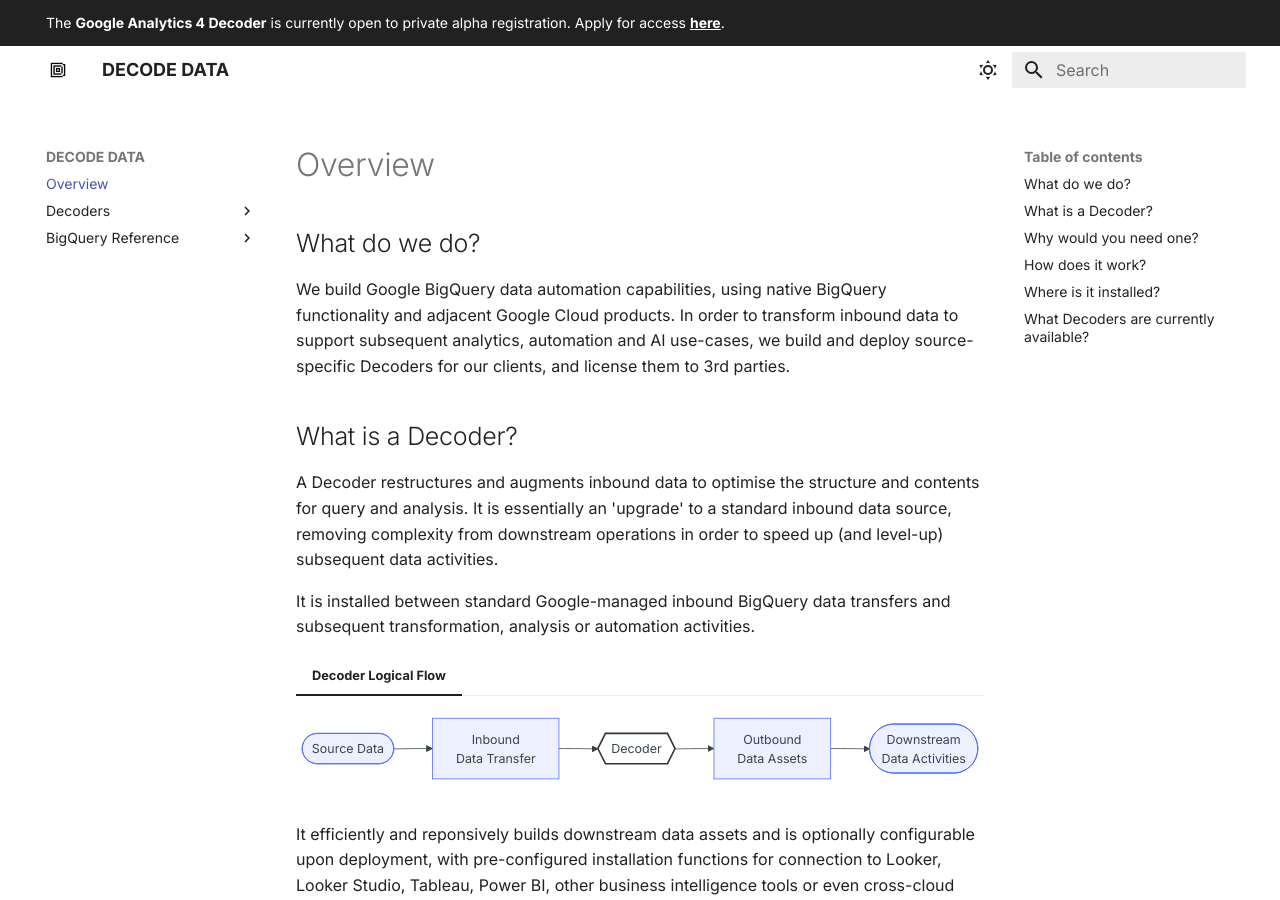
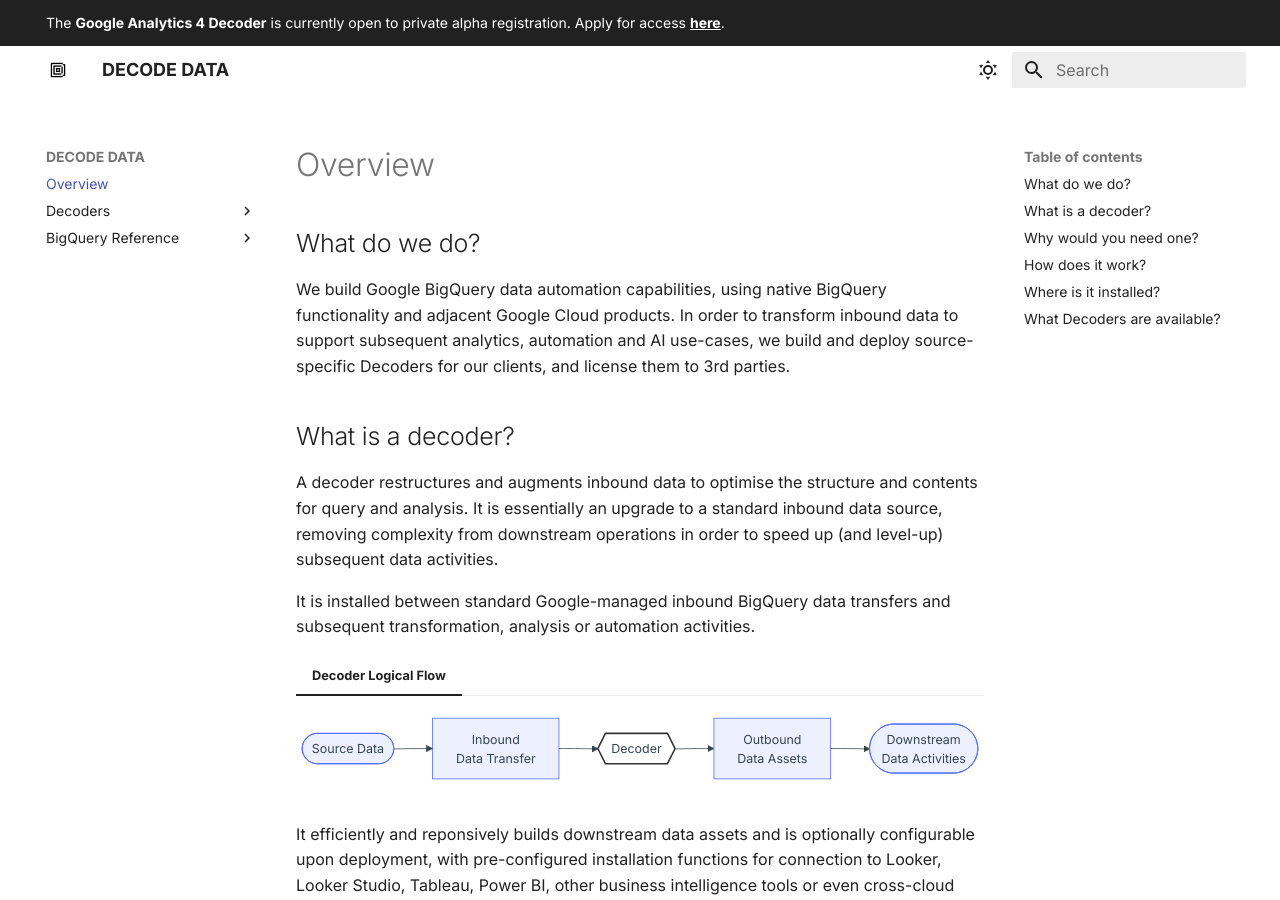
Before and after one commit to decode-data/decode-data.github.io, an MkDocs documentation site: the page built from docs/index.md, in a window 1280 px wide and 900 px high. Built offline with MkDocs 1.6.1 and Material for MkDocs 9.7.7, drawn with Linux system fonts in a browser that asks for light colours; some of the changed text lies outside the part shown.

Commit message:
minor edits

```diff
--- a/docs/index.md
+++ b/docs/index.md
@@ -2,8 +2,8 @@
 ## What do we do?
 We build Google BigQuery data automation capabilities, using native BigQuery functionality and adjacent Google Cloud products. In order to transform inbound data to support subsequent analytics, automation and AI use-cases, we build and deploy source-specific Decoders for our clients, and license them to 3rd parties.
 
-## What is a Decoder?
-A Decoder restructures and augments inbound data to optimise the structure and contents for query and analysis. It is essentially an 'upgrade' to a standard inbound data source, removing complexity from downstream operations in order to speed up (and level-up) subsequent data activities.
+## What is a decoder?
+A decoder restructures and augments inbound data to optimise the structure and contents for query and analysis. It is essentially an upgrade to a standard inbound data source, removing complexity from downstream operations in order to speed up (and level-up) subsequent data activities.
 
 It is installed between standard Google-managed inbound BigQuery data transfers and subsequent transformation, analysis or automation activities.
 
```
Also changed, not shown: other parts of docs/index.md (+4 -2 lines), docs/ga4/events.md (+1 -1 lines), docs/ga4/index.md (+3 -3 lines).
